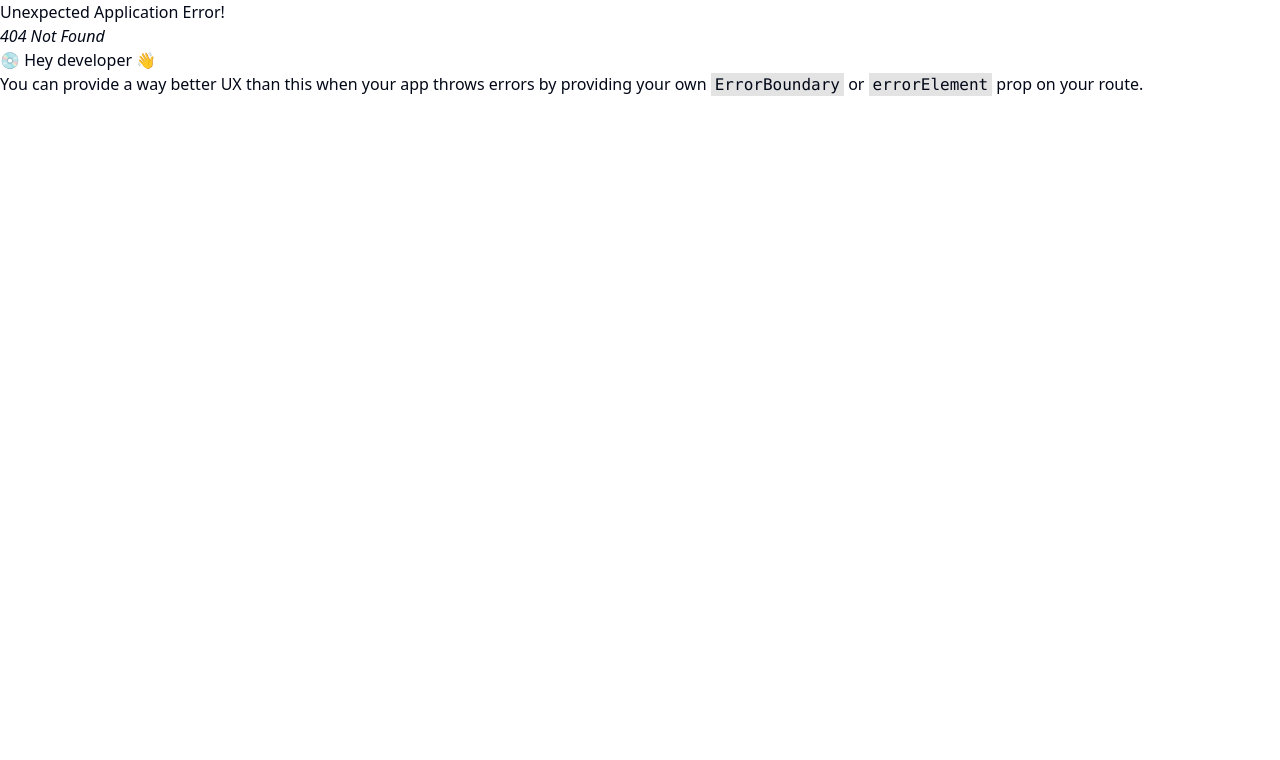
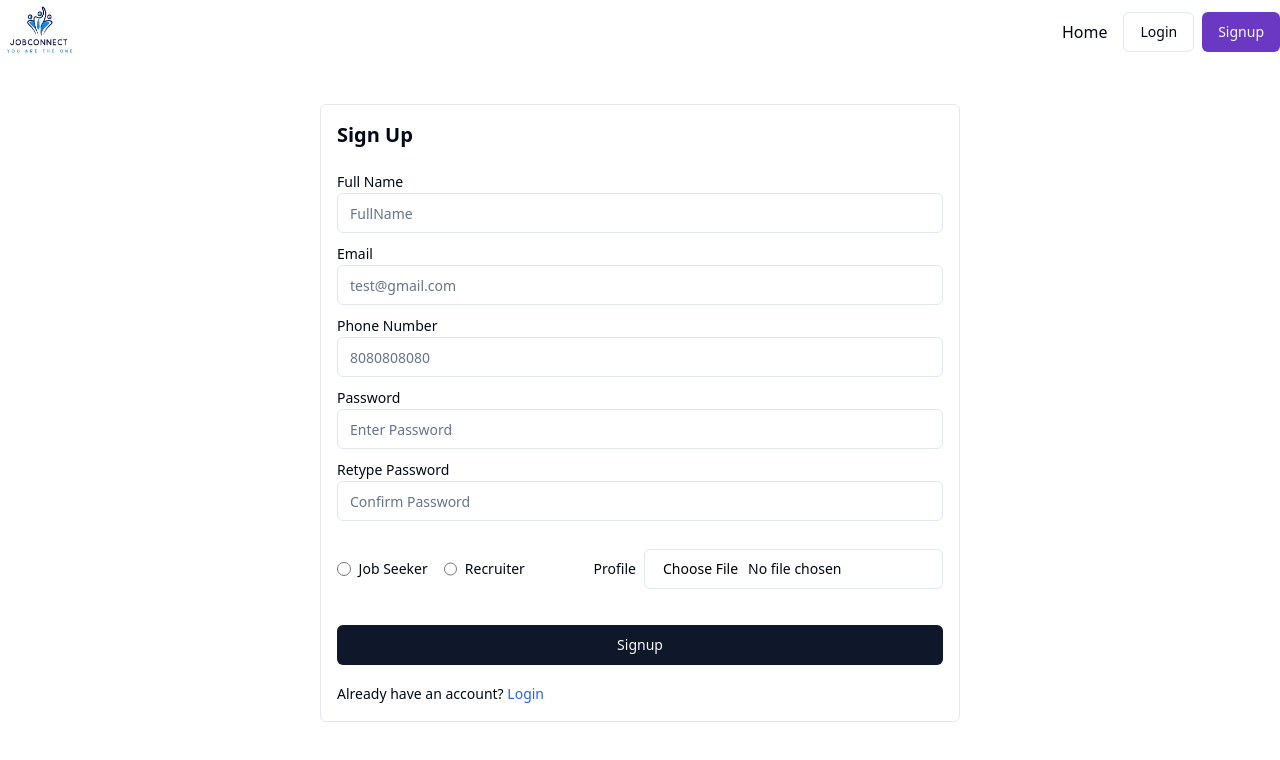
Before and after one commit to honeymb/JobConnect, a React (Vite) app in the folder frontend/: page /signup in a window 1280 px wide. Before the commit this address had no page. Shown: the top 760 px of the page. Built offline with nearby package versions, Linux system fonts and the light colour scheme.

Commit message:
Changes: Latest Frontend

```diff
--- a/frontend/src/App.jsx
+++ b/frontend/src/App.jsx
@@ -1,4 +1,5 @@
 import { createBrowserRouter, RouterProvider } from "react-router-dom";
+import Signup from "./components/auth/Signup";
 import Home from "./components/Home";
 
 const appRouter = createBrowserRouter([
@@ -6,6 +7,10 @@ const appRouter = createBrowserRouter([
     path: "/",
     element: <Home />,
   },
+  {
+    path: "/signup",
+    element: <Signup />,
+  }
 ]);
 function App() {
   return <RouterProvider router={appRouter} />;
--- /dev/null
+++ b/frontend/src/components/auth/Signup.jsx
@@ -0,0 +1,195 @@
+import React, { useEffect, useState } from "react";
+import Navbar from "../shared/Navbar";
+import { Label } from "../ui/label";
+import { Input } from "../ui/input";
+import { RadioGroup } from "../ui/radio-group";
+import { Button } from "../ui/button";
+import { Link, useNavigate } from "react-router-dom";
+import axios from "axios";
+import { USER_API_END_POINT } from "@/utils/constant";
+import { toast } from "sonner";
+import { useDispatch, useSelector } from "react-redux";
+import { setLoading } from "@/redux/authSlice";
+import { Loader2 } from "lucide-react";
+
+const INPUT_FIELDS = {
+  fullname: "",
+  email: "",
+  phoneNumber: "",
+  password: "",
+  confirmPassword: "",
+  role: "",
+  file: "",
+}
+
+const Signup = () => {
+  const [input, setInput] = useState(INPUT_FIELDS);
+  const { loading, user } = useSelector((store) => store.auth);
+  const dispatch = useDispatch();
+  const navigate = useNavigate();
+
+  useEffect(() => {
+    if (user) {
+      navigate("/");
+    }
+  }, []);
+
+  const changeEventHandler = (e) => {
+    setInput((prevInput) => ({ ...prevInput, [e.target.name]: e.target.value }));
+  };
+
+  const changeFileHandler = (e) => {
+    setInput((prevInput) => ({ ...prevInput, file: e.target.files?.[0] }));
+  };
+
+  const submitHandler = async (e) => {
+    e.preventDefault();
+    const formData = new FormData(e.target);
+    if (input.file) {
+      formData.append("file", input.file);
+    }
+    const entries = Object.fromEntries(formData);
+
+    try {
+      dispatch(setLoading(true));
+      if (input.password !== input.confirmPassword) {
+        throw new Error('Password does not match. Please try again!');
+      }
+      const res = await axios.post(`${USER_API_END_POINT}/register`, entries, {
+        headers: { "Content-Type": "multipart/form-data" },
+        withCredentials: true,
+      });
+      if (res.data.success) {
+        navigate("/");
+        toast.success(res.data.message);
+      }
+    } catch (error) {
+      if (error?.response?.data?.message) {
+        toast.error(error?.response?.data?.message);
+      } else {
+        toast.error(error?.message);
+      }
+    } finally {
+      dispatch(setLoading(false));
+    }
+  };
+
+  return (
+    <div>
+      <Navbar />
+      <div className="flex items-center justify-center max-w-7xl mx-auto">
+        <form
+          onSubmit={submitHandler}
+          className="w-1/2 border border-gray-200 rounded-md p-4 my-10"
+        >
+          <h1 className="font-bold text-xl mb-5">Sign Up</h1>
+          <div className="my-2">
+            <Label>Full Name</Label>
+            <Input
+              type="text"
+              value={input.fullname}
+              name="fullname"
+              onChange={changeEventHandler}
+              placeholder="FullName"
+            />
+          </div>
+          <div className="my-2">
+            <Label>Email</Label>
+            <Input
+              type="email"
+              value={input.email}
+              name="email"
+              onChange={changeEventHandler}
+              placeholder="test@gmail.com"
+            />
+          </div>
+          <div className="my-2">
+            <Label>Phone Number</Label>
+            <Input
+              type="text"
+              value={input.phoneNumber}
+              name="phoneNumber"
+              onChange={changeEventHandler}
+              placeholder="8080808080"
+            />
+          </div>
+          <div className="my-2">
+            <Label>Password</Label>
+            <Input
+              type="password"
+              value={input.password}
+              name="password"
+              onChange={changeEventHandler}
+              placeholder="Enter Password"
+            />
+          </div>
+          <div className="my-2">
+            <Label>Retype Password</Label>
+            <Input
+              type="password"
+              value={input.confirmPassword}
+              name="confirmPassword"
+              onChange={changeEventHandler}
+              placeholder="Confirm Password"
+            />
+          </div>
+          <div className="flex items-center justify-between">
+            <RadioGroup className="flex items-center gap-4 my-5">
+              <div className="flex items-center space-x-2 w-auto">
+                <Input
+                  id="jobseeker"
+                  type="radio"
+                  name="role"
+                  value="jobseeker"
+                  checked={input.role === "jobseeker"}
+                  onChange={changeEventHandler}
+                  className="cursor-pointer w-[0.85rem]"
+                />
+                <Label htmlFor="jobseeker">Job Seeker</Label>
+              </div>
+              <div className="flex items-center space-x-2 w-auto">
+                <Input
+                  id="recruiter"
+                  type="radio"
+                  name="role"
+                  value="recruiter"
+                  checked={input.role === "recruiter"}
+                  onChange={changeEventHandler}
+                  className="cursor-pointer"
+                />
+                <Label htmlFor="recruiter">Recruiter</Label>
+              </div>
+            </RadioGroup>
+            <div className="flex items-center gap-2">
+              <Label>Profile</Label>
+              <Input
+                accept="image/*"
+                type="file"
+                onChange={changeFileHandler}
+                className="cursor-pointer"
+              />
+            </div>
+          </div>
+          {loading ? (
+            <Button className="w-full my-4">
+              {" "}
+              <Loader2 className="mr-2 h-4 w-4 animate-spin" /> Please wait{" "}
+            </Button>
+          ) : (
+            <Button type="submit" className="w-full my-4">
+              Signup
+            </Button>
+          )}
+          <span className="text-sm">
+            Already have an account?{" "}
+            <Link to="/login" className="text-blue-600">
+              Login
+            </Link>
+          </span>
+        </form>
+      </div>
+    </div>
+  );
+};
+
+export default Signup;
--- a/frontend/src/components/shared/Navbar.jsx
+++ b/frontend/src/components/shared/Navbar.jsx
@@ -63,7 +63,7 @@ const Navbar = () => {
               <Link to="/">
                 <Button variant="outline">Login</Button>
               </Link>
-              <Link to="/">
+              <Link to="/signup">
                 <Button className="bg-[#6A38C2] hover:bg-[#5b30a6]">
                   Signup
                 </Button>
```
